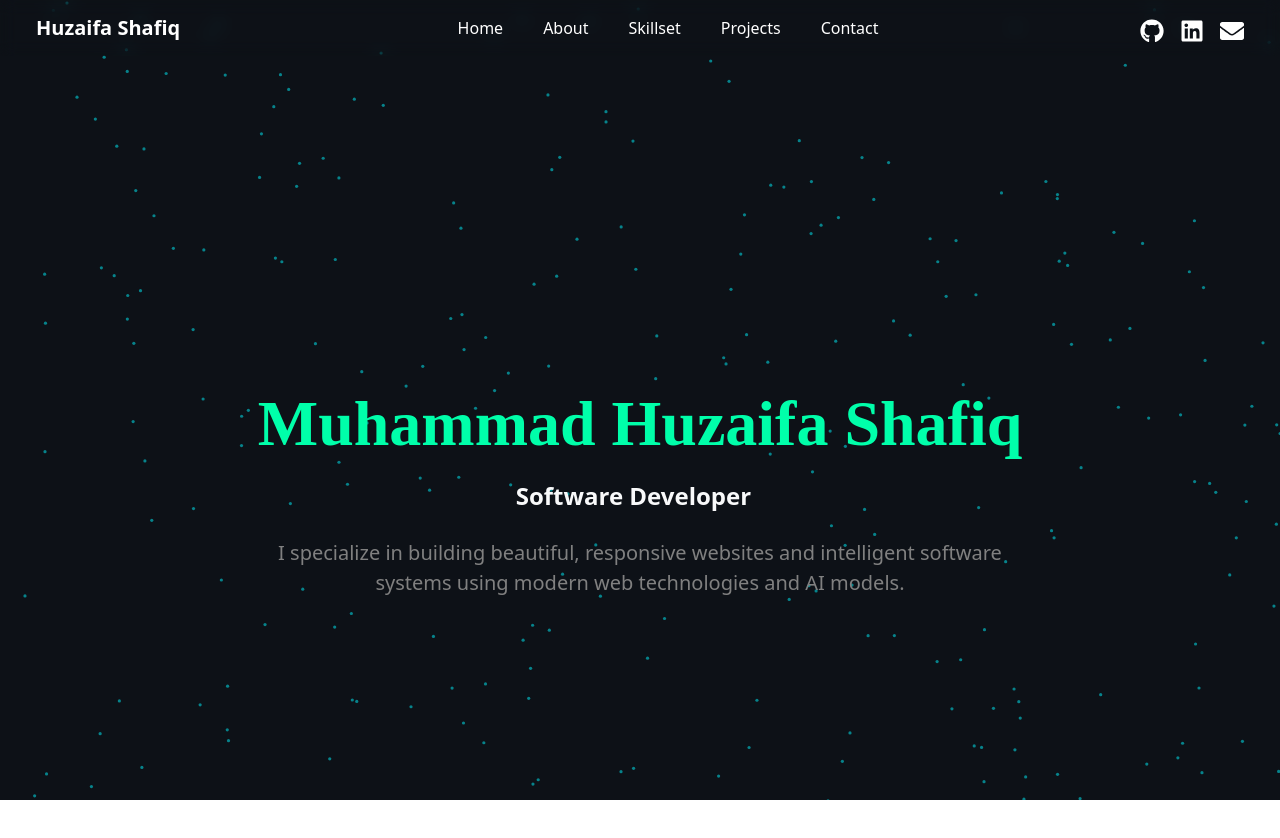
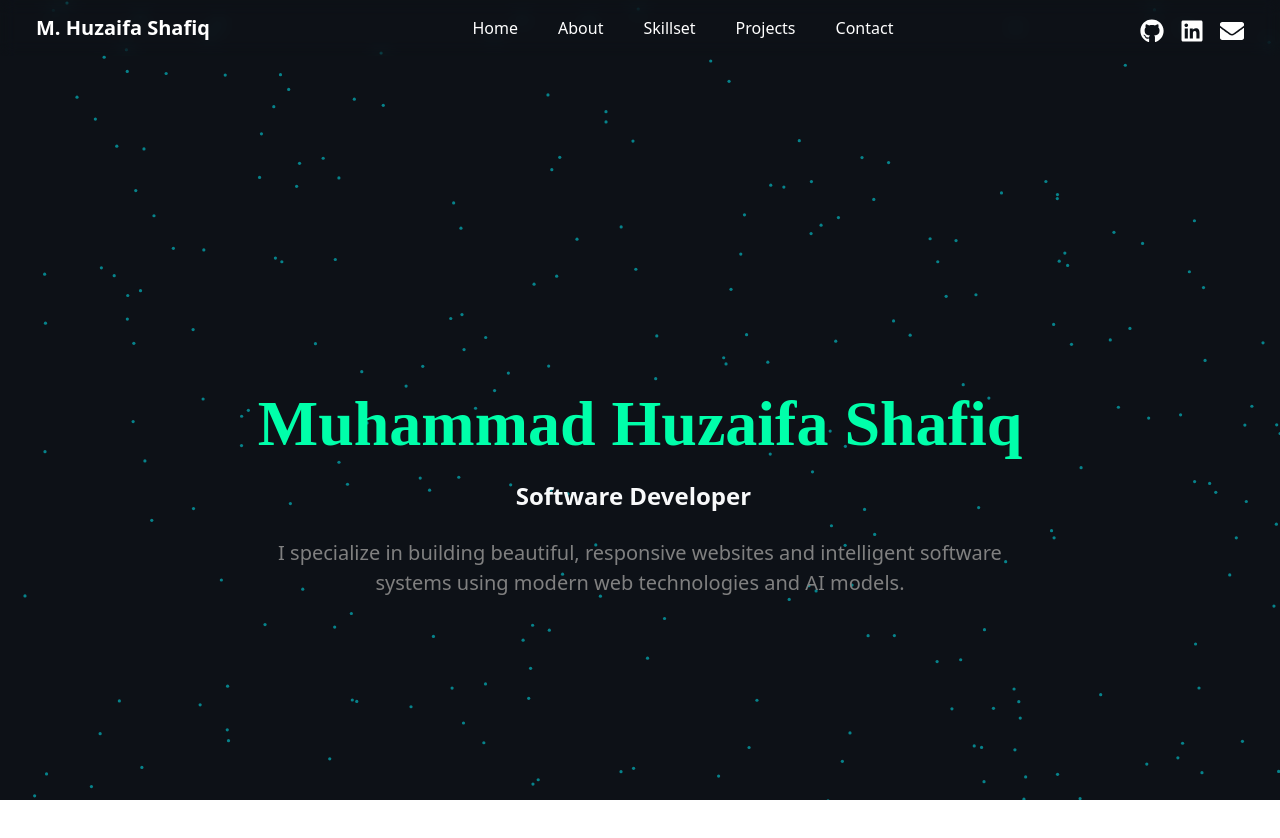
Before and after one commit to huzaifa-006/Portfolio, a React (Vite) app: page / in a window 1280 px wide. Shown: the top 838 px of the page. Built offline with nearby package versions, Linux system fonts and the light colour scheme.

Commit message:
updated navbar

```diff
--- a/src/components/Navbar.jsx
+++ b/src/components/Navbar.jsx
@@ -7,7 +7,7 @@ export default function Navbar() {
       <div className="container-fluid d-flex justify-content-between align-items-center w-100">
         {/* Left logo or name */}
         <a className="navbar-brand fw-bold" href="#">
-          Huzaifa Shafiq
+          M. Huzaifa Shafiq
         </a>
 
         {/* Centered navigation */}
```
